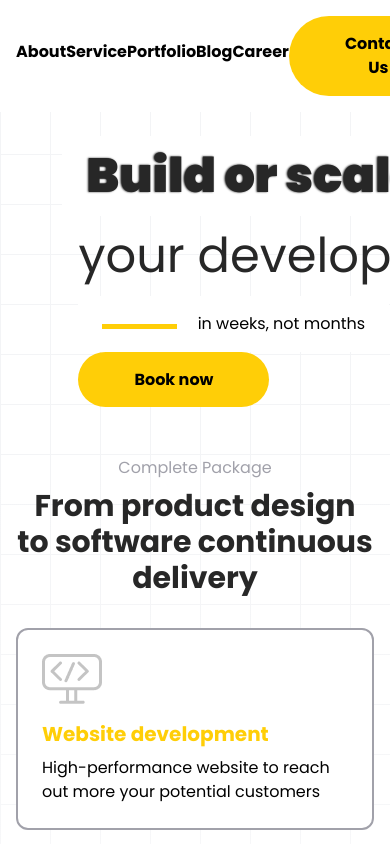
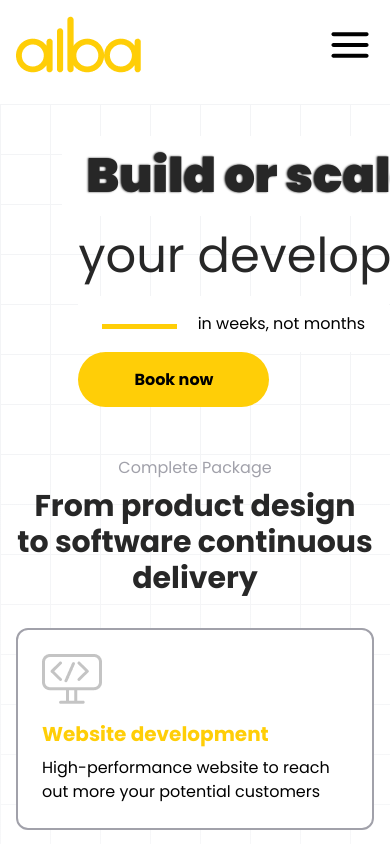
Before and after one commit to crazould/alba, a React (Vite) app: page / in a window 390 px wide. Shown: the top 844 px of the page. Built offline with nearby package versions, Linux system fonts and the light colour scheme.

Commit message:
add responsive for header

```diff
--- a/src/components/header.tsx
+++ b/src/components/header.tsx
@@ -1,16 +1,20 @@
+import { useState } from "react";
 import { Link } from "react-router-dom";
 import logo from "../assets/alba-logo.png";
+import menuButton from "../assets/burger-menu.png";
 
 export default function Header() {
+  const [show, setShow] = useState(false);
+
   return (
-    <header className="fixed w-full bg-white z-50">
-      <div className="max-w-7xl m-auto p-4 flex justify-between ">
+    <header className="fixed w-full bg-white z-40">
+      <div className="max-w-7xl m-auto p-4 flex justify-between">
         <div className="flex items-center">
           <Link to="/">
             <img src={logo} alt="Alba logo" />
           </Link>
         </div>
-        <nav className="lg:w-2/4 xl:w-3/5">
+        <nav className="hidden md:block md:w-[48%] lg:w-2/4 xl:w-3/5 ">
           <ul className="flex py-2  justify-between">
             <li className="py-4 font-bold">
               <a href="#about">About</a>
@@ -29,15 +33,48 @@ export default function Header() {
             </li>
           </ul>
         </nav>
-        <div className="flex items-center">
+        <div className="flex items-center ">
           <button
             type="button"
-            className="bg-[var(--accent-color)] font-bold py-4 px-14 rounded-full hover:shadow-lg hover:shadow-yellow-400/50 transition duration-300"
+            className="hidden md:block bg-[var(--accent-color)] font-bold py-4 px-14 rounded-full hover:shadow-lg hover:shadow-yellow-400/50 transition duration-300"
           >
             Contact Us
           </button>
+          <button
+            className="block md:hidden"
+            onClick={() => setShow((currVal) => !currVal)}
+          >
+            <img src={menuButton} alt="burger menu icon" />
+          </button>
         </div>
       </div>
+      <nav className={`${!show ? "opacity-0" : "opacity-1"} duration-300`}>
+        <ul className="fixed w-screen h-screen z-50 bg-white ">
+          <li className="py-4 font-bold text-center">
+            <a href="#about">About</a>
+          </li>
+          <li className="py-4 font-bold text-center">
+            <a href="#service">Service</a>
+          </li>
+          <li className="py-4 font-bold text-center">
+            <a href="#portfolio">Portfolio</a>
+          </li>
+          <li className="py-4 font-bold text-center">
+            <a href="#blog">Blog</a>
+          </li>
+          <li className="py-4 font-bold text-center">
+            <a href="#career">Career</a>
+          </li>
+          <li className="py-4  font-bold text-center ">
+            <a
+              href="#career"
+              className="bg-[var(--accent-color)] p-4 rounded-md"
+            >
+              Contact Us
+            </a>
+          </li>
+        </ul>
+      </nav>
     </header>
   );
 }
--- a/src/pages/index.tsx
+++ b/src/pages/index.tsx
@@ -42,7 +42,7 @@ export default function HomePage() {
               Book now
             </Link>
           </div>
-          <img src={heroImg} alt="albatech hero image" className="relative valid:md:w-[100vw] lg:w-[65vw]" />
+          <img src={heroImg} alt="albatech hero image" className="relative w-screen lg:w-[65vw]" />
         </section>
         <section
           id="service"
```
Also changed, not shown: src/assets/burger-menu.png (added).
